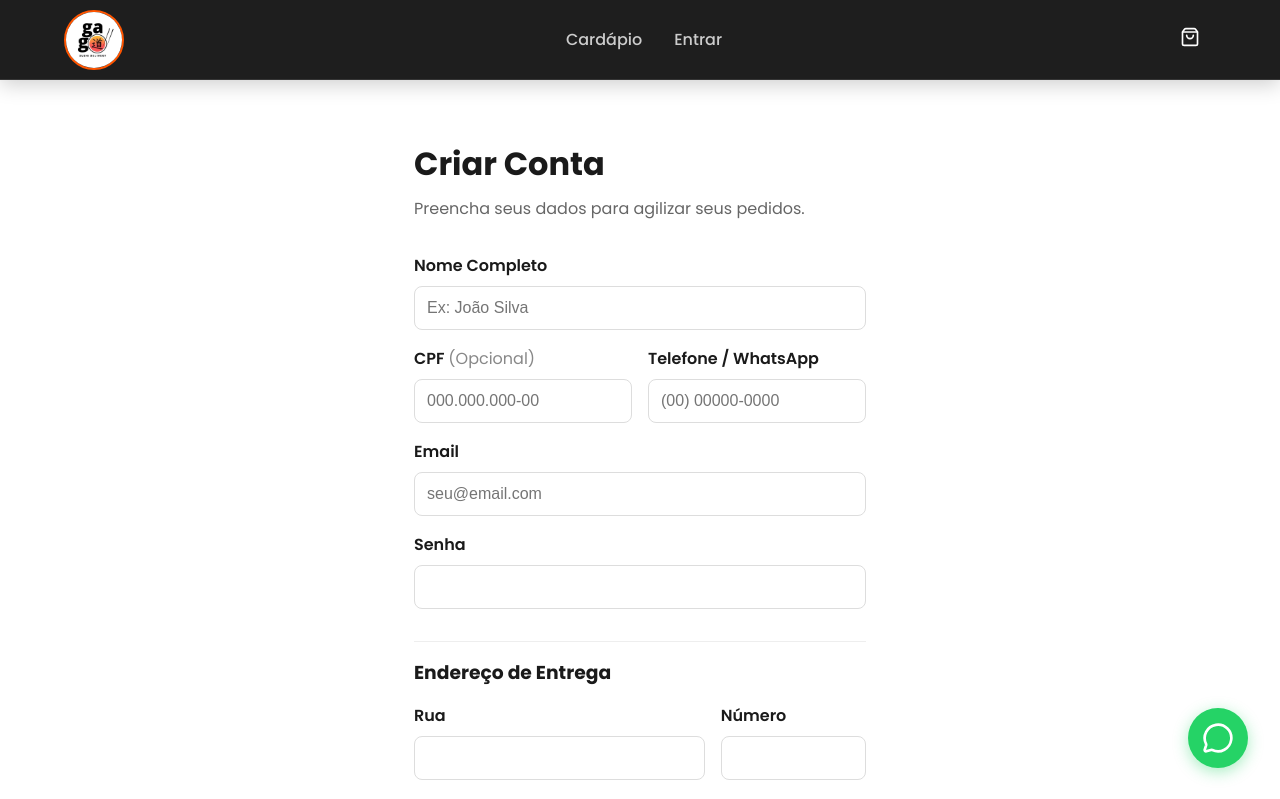
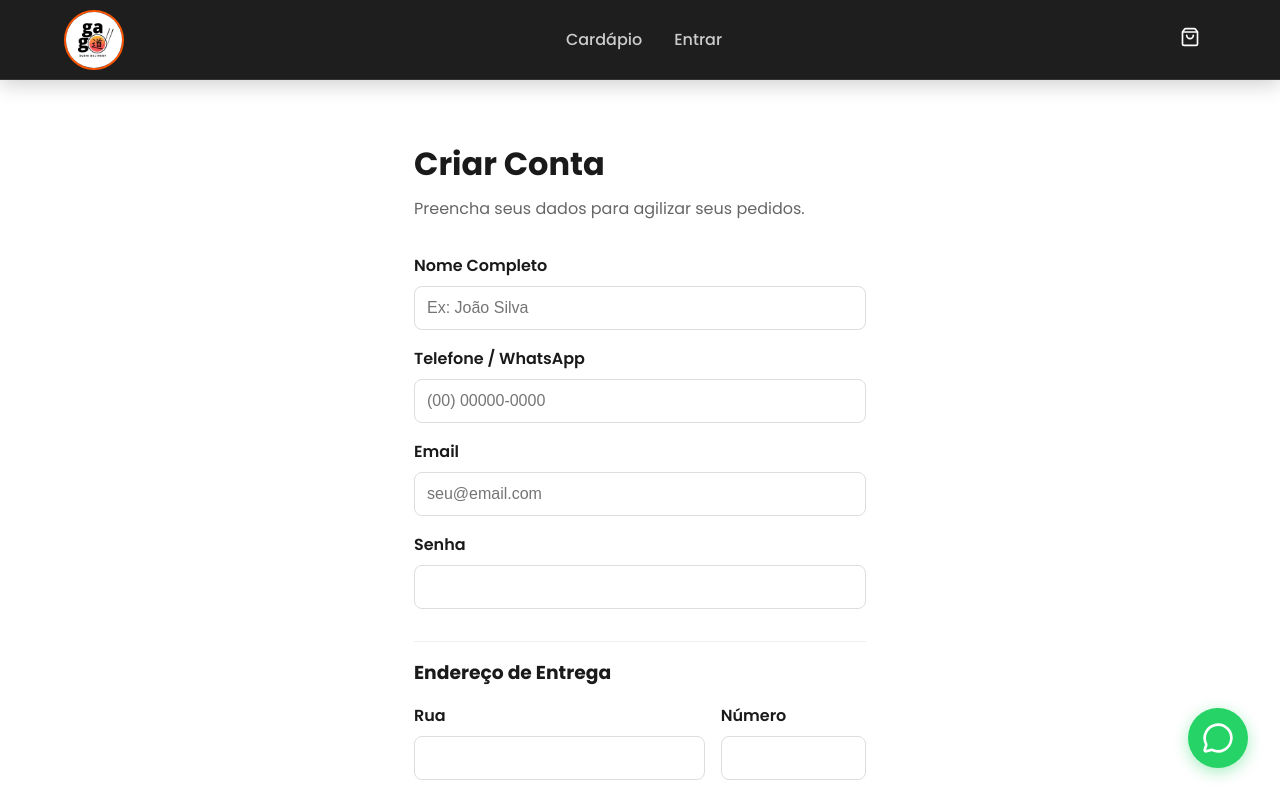
Before and after one commit to eduardomarquesmartins/gago-sushi, a Next.js app: page /register in a window 1280 px wide. Shown: the top 799 px of the page. Built offline with nearby package versions, Linux system fonts and the light colour scheme; no server answers; the database is empty.

Commit message:
feat: remove CPF field from registration form

```diff
--- a/app/(shop)/register/page.tsx
+++ b/app/(shop)/register/page.tsx
@@ -117,15 +117,9 @@ export default function RegisterPage() {
                         <input name="name" type="text" required style={inputStyle} placeholder="Ex: João Silva" />
                     </div>
 
-                    <div style={{ display: 'grid', gridTemplateColumns: '1fr 1fr', gap: '1rem' }}>
-                        <div>
-                            <label style={labelStyle}>CPF <span style={{ fontWeight: 400, color: '#888' }}>(Opcional)</span></label>
-                            <input name="cpf" type="text" style={inputStyle} placeholder="000.000.000-00" />
-                        </div>
-                        <div>
-                            <label style={labelStyle}>Telefone / WhatsApp</label>
-                            <input name="phone" type="text" required style={inputStyle} placeholder="(00) 00000-0000" />
-                        </div>
+                    <div>
+                        <label style={labelStyle}>Telefone / WhatsApp</label>
+                        <input name="phone" type="text" required style={inputStyle} placeholder="(00) 00000-0000" />
                     </div>
 
                     <div>
```
